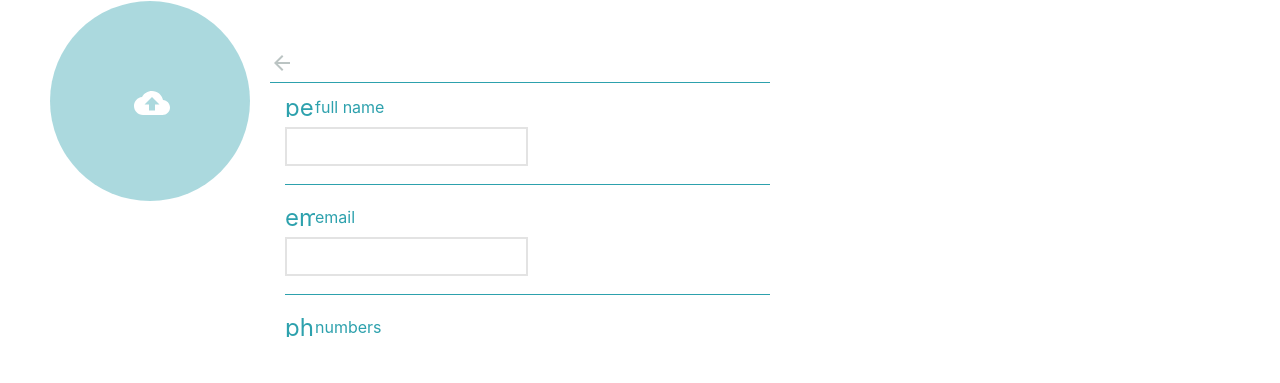
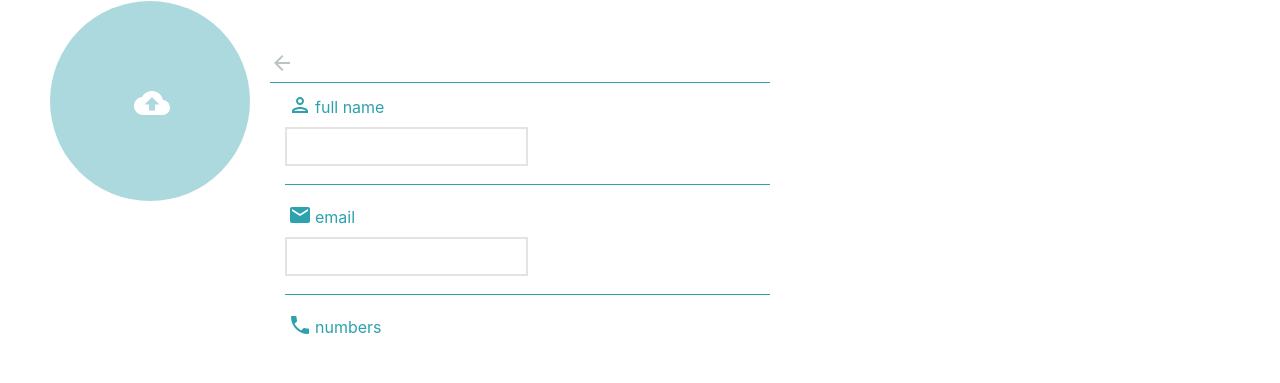
Before and after one commit to mladenkn/react-next-phonebook, a React (Create React App) app: page /contact/create in a window 1280 px wide. Shown: the part 105-488 px from the top of the page. Built offline with nearby package versions, Linux system fonts and the light colour scheme.

Commit message:
updated ContactFieldLabel.Icon

```diff
--- a/src/phonebook/components/ContactDetails/ContactDetailsFields.tsx
+++ b/src/phonebook/components/ContactDetails/ContactDetailsFields.tsx
@@ -8,6 +8,8 @@ import {
   Typography,
 } from "@material-ui/core"
 import { ContactFieldLabel } from "../various"
+import EmailIcon from "@material-ui/icons/Email"
+import PhoneIcon from "@material-ui/icons/Phone"
 
 
 export default withStyles(style)(
@@ -15,13 +17,13 @@ export default withStyles(style)(
     <div className={classes.root}>
       <div className={classes.field}>
         <div className={classes.labelContainer}>
-          <ContactFieldLabel icon="email" text="email" />
+          <ContactFieldLabel Icon={EmailIcon} text="email" />
         </div>
         <Typography className={classes.fieldValue}>{contact.email}</Typography>
       </div>
       <div className={classes.field}>
         <div className={classes.labelContainer}>
-          <ContactFieldLabel icon="phone" text="number" />
+          <ContactFieldLabel Icon={PhoneIcon} text="number" />
         </div>
         <List
           disablePadding
--- a/src/phonebook/components/ContactEdit/ContactForm.tsx
+++ b/src/phonebook/components/ContactEdit/ContactForm.tsx
@@ -10,6 +10,9 @@ import { FormikErrors, Formik, Field, ErrorMessage, FieldArray } from "formik"
 import { Divider, Emptiness } from "../various"
 import { ContactFieldLabel } from "../various"
 import { AddCircleOutline } from "@material-ui/icons"
+import EmailIcon from "@material-ui/icons/Email"
+import PhoneIcon from "@material-ui/icons/Phone"
+import PersonOutlinedIcon from "@material-ui/icons/PersonOutlined"
 
 /*
     Notes:
@@ -57,7 +60,7 @@ const ContactForm = ({ classes, initialInput, onChange }: Props) => {
         <div>
           <label>
             <ContactFieldLabel
-              icon="person_outlined"
+              Icon={PersonOutlinedIcon}
               text="full name"
               className={classes.label}
             />
@@ -77,7 +80,7 @@ const ContactForm = ({ classes, initialInput, onChange }: Props) => {
 
           <label>
             <ContactFieldLabel
-              icon="email"
+              Icon={EmailIcon}
               text="email"
               className={classes.label}
             />
@@ -100,7 +103,7 @@ const ContactForm = ({ classes, initialInput, onChange }: Props) => {
             render={(arr) => (
               <div>
                 <ContactFieldLabel
-                  icon="phone"
+                  Icon={PhoneIcon}
                   text="numbers"
                   className={classes.label}
                 />
--- a/src/phonebook/components/various.tsx
+++ b/src/phonebook/components/various.tsx
@@ -1,20 +1,20 @@
-import { Icon, WithStyles, withStyles } from "@material-ui/core"
+import { WithStyles, withStyles } from "@material-ui/core"
 import { contactFieldLabelStyle } from "./various.style"
-import React from "react"
+import React, { ComponentType } from "react"
 import { LinkProps as MuiLinkProps } from "@material-ui/core/Link"
 import { Link as MuiLink, Divider as MUIDivider } from "@material-ui/core"
 import { Link as RouterLink } from "react-router-dom"
 import { dividerStyle } from "./various.style"
 
 type ContactFieldLabelProps = {
-  icon: string
+  Icon: ComponentType<{ className?: string }>
   text: string
   className?: string
 } & WithStyles<typeof contactFieldLabelStyle>
 
 const ContactFieldLabel_ = (p: ContactFieldLabelProps) => (
   <div className={`${p.classes.fieldLabel} ${p.className}`}>
-    <Icon className={p.classes.fieldLabelIcon}>{p.icon}</Icon>
+    <p.Icon className={p.classes.fieldLabelIcon} />
     <span className={p.classes.fieldLabelText}>{p.text}</span>
   </div>
 )
```
